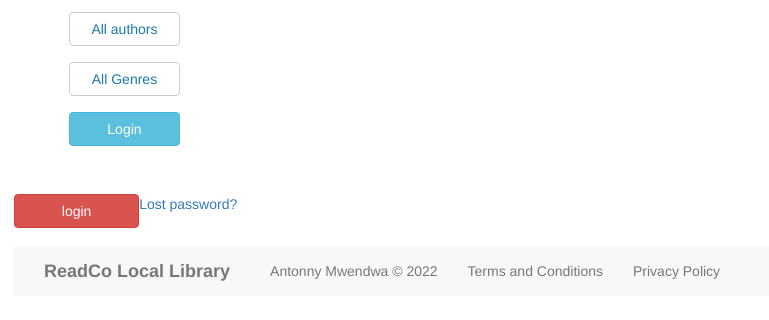
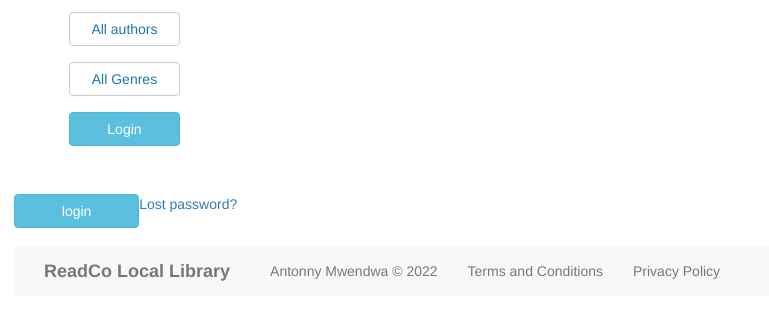
Before and after one commit to AntoMw/Locallibrary, a Django app: page /accounts/login/ in a window 1280 px wide. Shown: the part 226-546 px from the top of the page, without its empty margins (0-769 px from the left). Run offline with Django 4.2, Linux system fonts and the light colour scheme; some libraries are stand-ins or nearby versions.

Commit message:
Module 7:
Styled login.html, updated Css

```diff
--- a/catalog/templates/registration/login.html
+++ b/catalog/templates/registration/login.html
@@ -29,7 +29,7 @@
 
       </div>
 </div>
-    <input type="submit" value="login" class="btn btn-danger navbar-btn" style="width:10%;margin-top:30px;"/>
+    <input type="submit" value="login" class="btn btn-info navbar-btn" style="width:10%;margin-top:30px;"/>
     <input type="hidden" name="next" value="{{ next }}" />
   </form>
 
```
